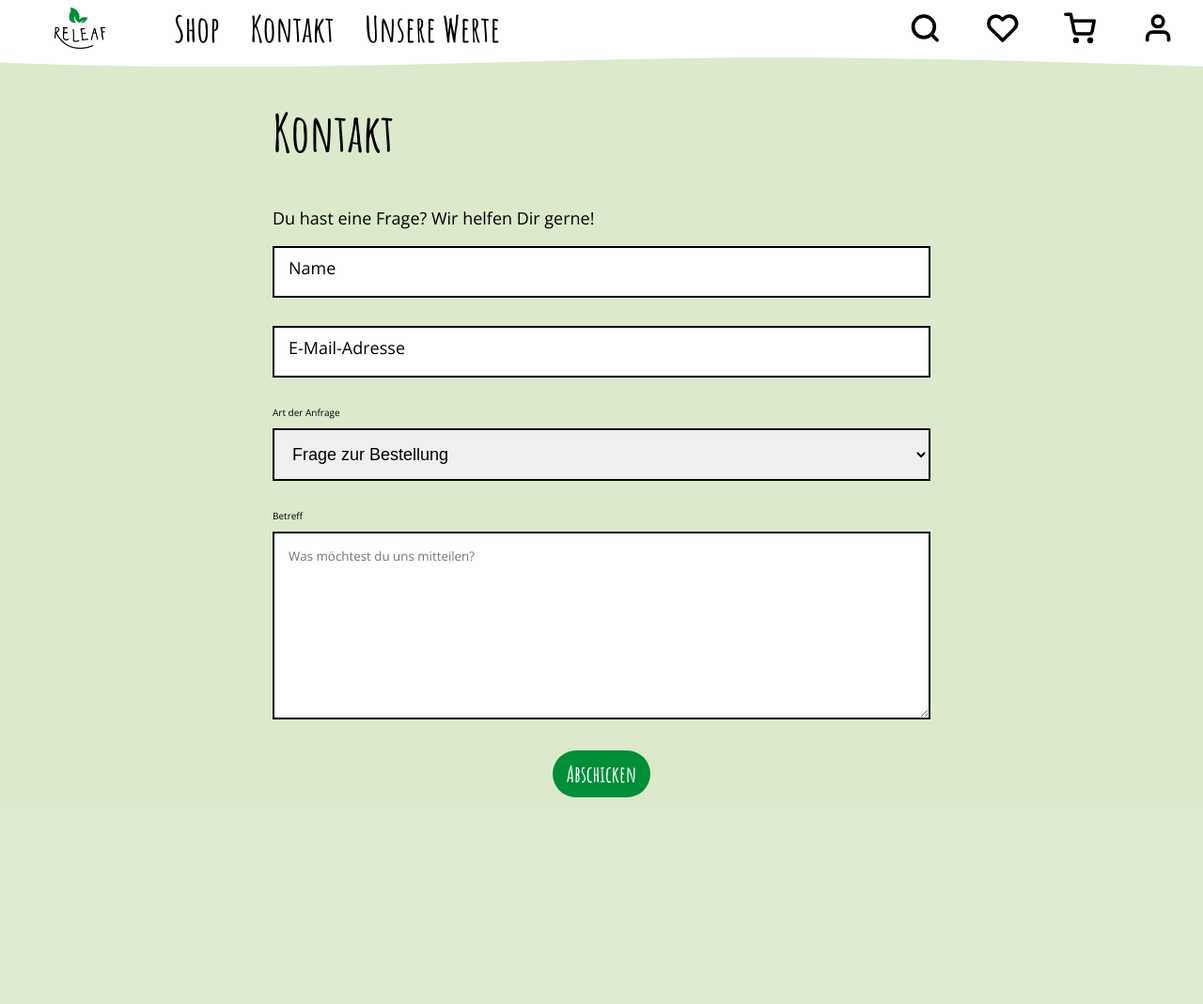
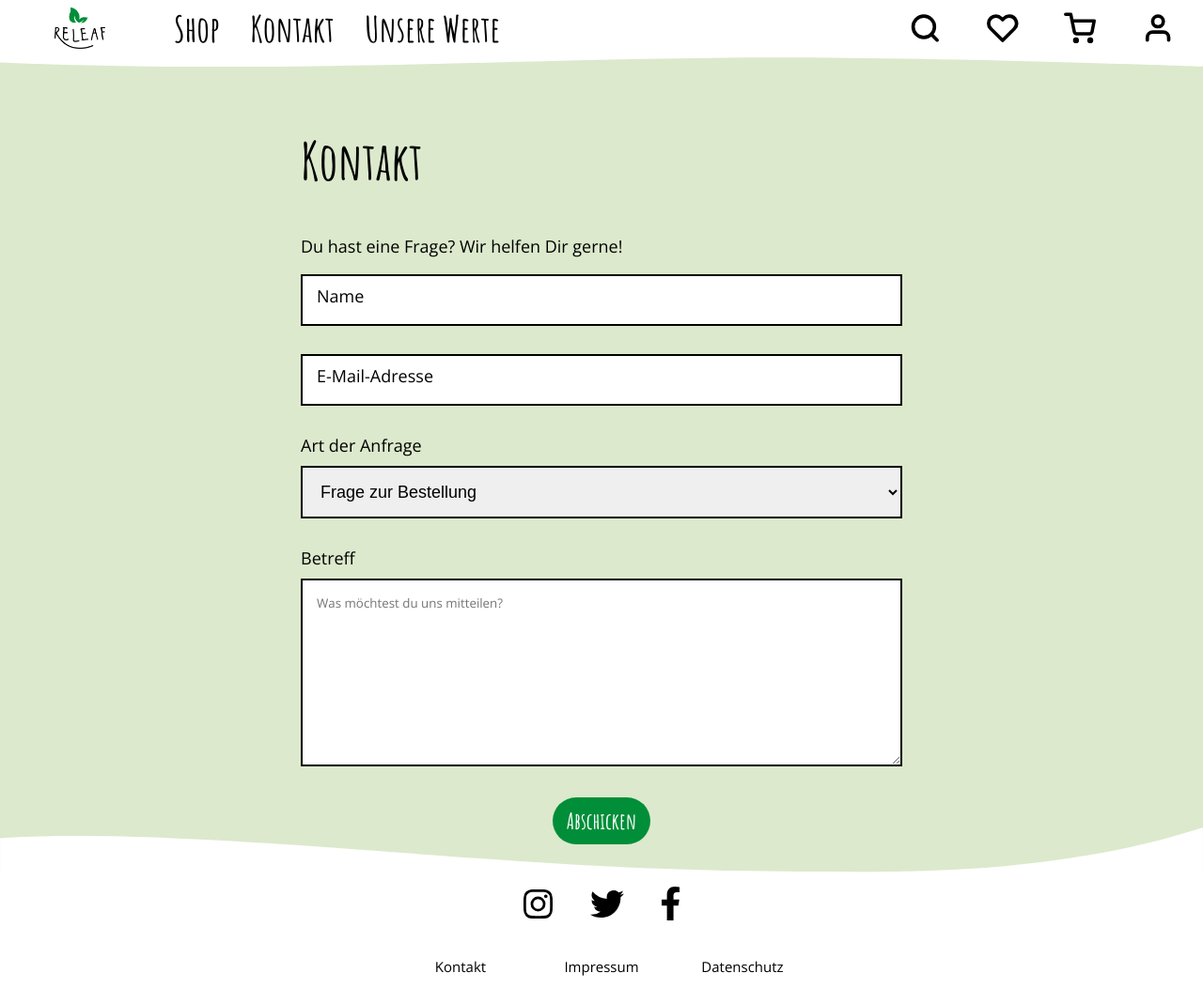
Before and after one commit to maharkus/Releaf, a PHP site: page /contact.php in a window 1280 px wide. Shown: the whole page at 94% size. Before the commit the page ends 849 px from the top, so only its background shows below. Run offline with PHP 8.4, Linux system fonts and the light colour scheme.

Commit message:
contact styling, slight usability and css changes

```diff
--- a/contact.php
+++ b/contact.php
@@ -59,4 +59,7 @@
     </main>
 </body>
 
+<!--Footer-->
+<?php include "components/footer.php"; ?>
+
 </html>
--- a/css/main.css
+++ b/css/main.css
@@ -89,26 +89,31 @@ footer {
   width: 100%;
   font-size: 1.5rem;
   background-color: #ffffff;
-  display: grid;
-  grid-template-columns: repeat(5, 1fr);
-  grid-template-rows: 1fr;
-  grid-column-gap: 0px;
-  grid-row-gap: 0px;
+  align-items: center;
+  display: flex;
+  flex-direction: column-reverse;
+  justify-content: center;
 }
 footer .footer-links {
-  grid-area: 1/2/2/5;
+  margin-bottom: 30px;
   display: flex;
   justify-content: center;
 }
 footer .footer-links a {
   color: black;
   padding: 20px 30px 0px 30px;
+  text-align: center;
+  width: 150px;
+}
+footer .footer-links a:hover {
+  font-weight: 700;
 }
 footer ul {
   grid-area: 1/5/2/6;
   list-style-type: none;
   display: flex;
   justify-content: center;
+  padding: 0;
 }
 footer li {
   padding: 0px 20px;
@@ -212,6 +217,9 @@ main {
   height: 85px;
   padding: 20px;
   padding-bottom: 30px;
+}
+#nav .wave.bottom {
+  z-index: -1;
 }
 @media only screen and (max-width: 1024px) {
   #nav {
@@ -524,6 +532,7 @@ main {
   min-width: 60px;
   background-color: #008e39;
   border-radius: 50%;
+  cursor: pointer;
 }
 .categorySlider .prev img,
 .categorySlider .next img {
@@ -940,12 +949,8 @@ section .testimonial-wrapper {
 }
 section .testimonial-wrapper div {
   margin: 0px 0px 0px 200px;
-  text-align: left;
 }
-section .testimonial-wrapper div h3 {
-  text-align: left;
-}
-section .testimonial-wrapper div p {
+section .testimonial-wrapper div h3, section .testimonial-wrapper div p {
   text-align: left;
 }
 @media only screen and (max-width: 1024px) {
@@ -968,7 +973,12 @@ section .testimonial-wrapper div p {
 
 .green {
   background-color: #dce9cc;
-  height: 800px;
+  height: 700px;
+}
+@media only screen and (max-width: 767px) {
+  .green {
+    height: 800px;
+  }
 }
 .green h1 {
   text-align: center;
@@ -1014,7 +1024,12 @@ section .testimonial-wrapper div p {
   top: 0px;
   transform: translateY(-160px) rotate(-50deg) scale(0.6);
   z-index: 2;
-  left: 200px;
+  left: 10%;
+}
+@media only screen and (max-width: 1024px) {
+  #leaf2 {
+    left: 0%;
+  }
 }
 
 #leaf3 {
@@ -1028,9 +1043,14 @@ section .testimonial-wrapper div p {
 #leaf4 {
   position: absolute;
   top: 0px;
-  transform: translateY(-160px) rotate(-50deg);
+  transform: translateY(-160px) rotate(-95deg);
   z-index: 2;
   right: 15%;
+}
+@media only screen and (max-width: 1024px) {
+  #leaf4 {
+    right: 0%;
+  }
 }
 
 #leaf5 {
@@ -1323,11 +1343,17 @@ section .testimonial-wrapper div p {
 }
 
 #contact {
+  align-items: center;
   display: flex;
   justify-content: center;
+  min-height: auto;
 }
 #contact .contact-wrapper {
+  display: block;
+  height: auto;
   max-width: 700px;
+  padding: 30px;
+  position: relative;
   width: 100%;
 }
 #contact .contact-form {
@@ -1353,6 +1379,7 @@ section .testimonial-wrapper div p {
 }
 #contact label {
   display: block;
+  font-size: 1.8rem;
   margin-bottom: 10px;
   position: relative;
   text-align: left;
--- a/product.php
+++ b/product.php
@@ -67,7 +67,7 @@
 
     <!--Scripts-->
     <script src="https://ajax.googleapis.com/ajax/libs/jquery/3.5.1/jquery.min.js"></script>
-    <script src="js/product.js"></script>
+    <script src="js/smallPage.js"></script>
 </body>
 
 </html>
--- a/scss/components/_footer.scss
+++ b/scss/components/_footer.scss
@@ -5,19 +5,23 @@ footer {
     font-size: 1.5rem;
     background-color: #ffffff;
 
-    display: grid;
-    grid-template-columns: repeat(5, 1fr);
-    grid-template-rows: 1fr;
-    grid-column-gap: 0px;
-    grid-row-gap: 0px;
+    align-items: center;
+    display: flex;
+    flex-direction: column-reverse;
+    justify-content: center;
 
     .footer-links {
-        grid-area: 1 / 2 / 2 / 5;
+        margin-bottom: 30px;
         display: flex;
         justify-content: center;
         a {
             color: black;
             padding: 20px 30px 0px 30px;
+            text-align: center;
+            width: 150px;
+            &:hover {
+                font-weight: 700;
+            }
         }
     }
 
@@ -26,6 +30,7 @@ footer {
         list-style-type: none;
         display: flex;
         justify-content: center;
+        padding: 0;
     }
 
     li {
--- a/scss/components/_nav.scss
+++ b/scss/components/_nav.scss
@@ -106,6 +106,10 @@
         }
     }
 
+    .wave.bottom {
+        z-index: -1;
+    }
+
     @include responsive_tablet() {
         height: auto;
         display: block;
--- a/scss/components/_slideshow.scss
+++ b/scss/components/_slideshow.scss
@@ -84,6 +84,7 @@ $visible-slides-mobile: 2;
         min-width: 60px;
         background-color: $primary-color;
         border-radius: 50%;
+        cursor: pointer;
 
         img {
             width: 100%;
--- a/scss/pages/_contact.scss
+++ b/scss/pages/_contact.scss
@@ -1,8 +1,14 @@
 #contact {
+    align-items: center;
     display: flex;
     justify-content: center;
+    min-height: auto;
     .contact-wrapper {
+        display: block;
+        height: auto;
         max-width: 700px;
+        padding: 30px;
+        position: relative;
         width: 100%;
     }
     .contact-form {
@@ -28,6 +34,7 @@
     }
     label {
         display: block;
+        font-size: 1.8rem;
         margin-bottom: 10px;
         position: relative;
         text-align: left;
--- a/scss/pages/_home.scss
+++ b/scss/pages/_home.scss
@@ -422,11 +422,7 @@ section {
         align-items: center;
         div {
             margin: 0px 0px 0px 200px;
-            text-align: left;
-            h3{
-                text-align: left;
-            }
-            p{
+            h3, p {
                 text-align: left;
             }
         }
@@ -450,7 +446,10 @@ section {
 
 .green {
     background-color: $soft-green;
-    height: 800px;
+    height: 700px;
+    @include responsive_mobile {
+        height: 800px;
+    }
 
     h1 {
         text-align: center;
@@ -500,7 +499,10 @@ section {
     top: 0px;
     transform: translateY(-160px) rotate(-50deg) scale(0.6);
     z-index: 2;
-    left: 200px;
+    left: 10%;
+    @include responsive_tablet {
+        left: 0%;
+    }
 }
 
 #leaf3 {
@@ -514,9 +516,12 @@ section {
 #leaf4 {
     position: absolute;
     top: 0px;
-    transform: translateY(-160px) rotate(-50deg);
+    transform: translateY(-160px) rotate(-95deg);
     z-index: 2;
     right: 15%;
+    @include responsive_tablet {
+        right: 0%;
+    }
 }
 
 #leaf5 {
```
Also changed, not shown: js/smallPage.js (renamed from js/product.js).
